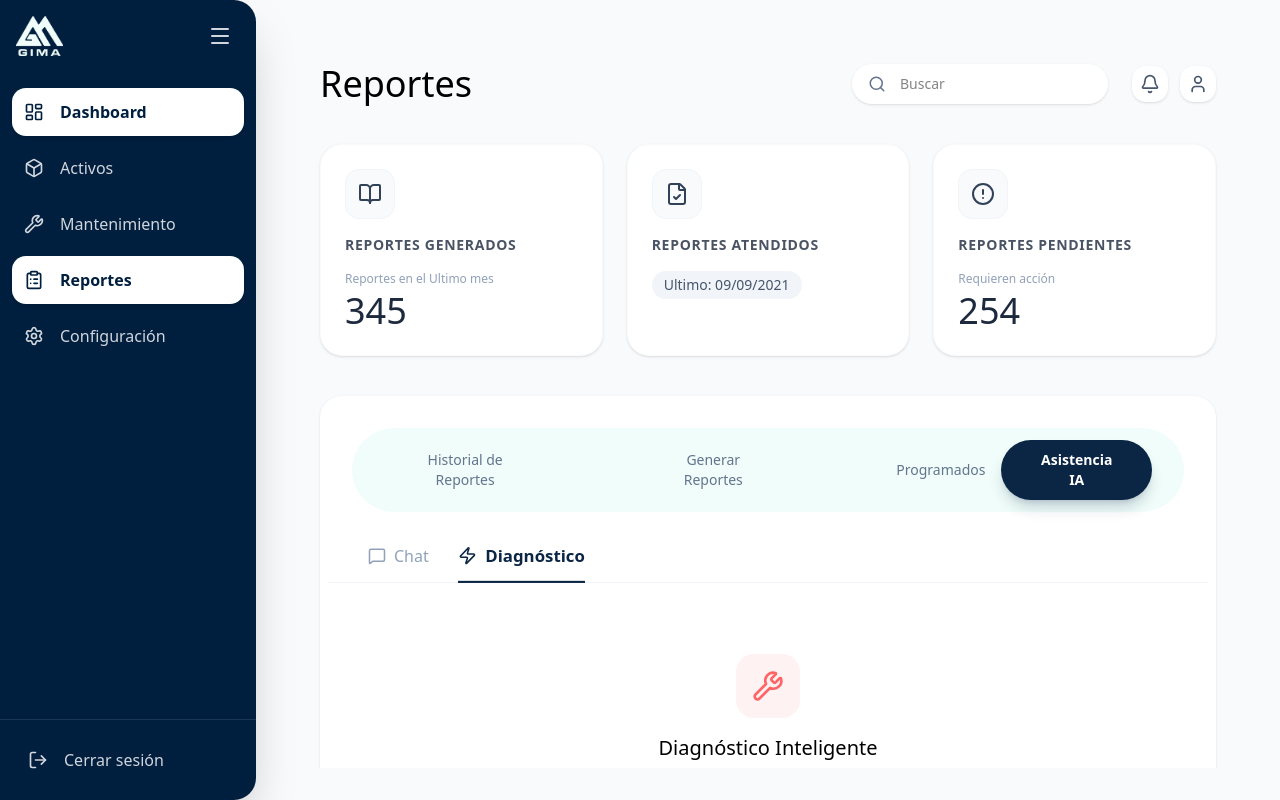
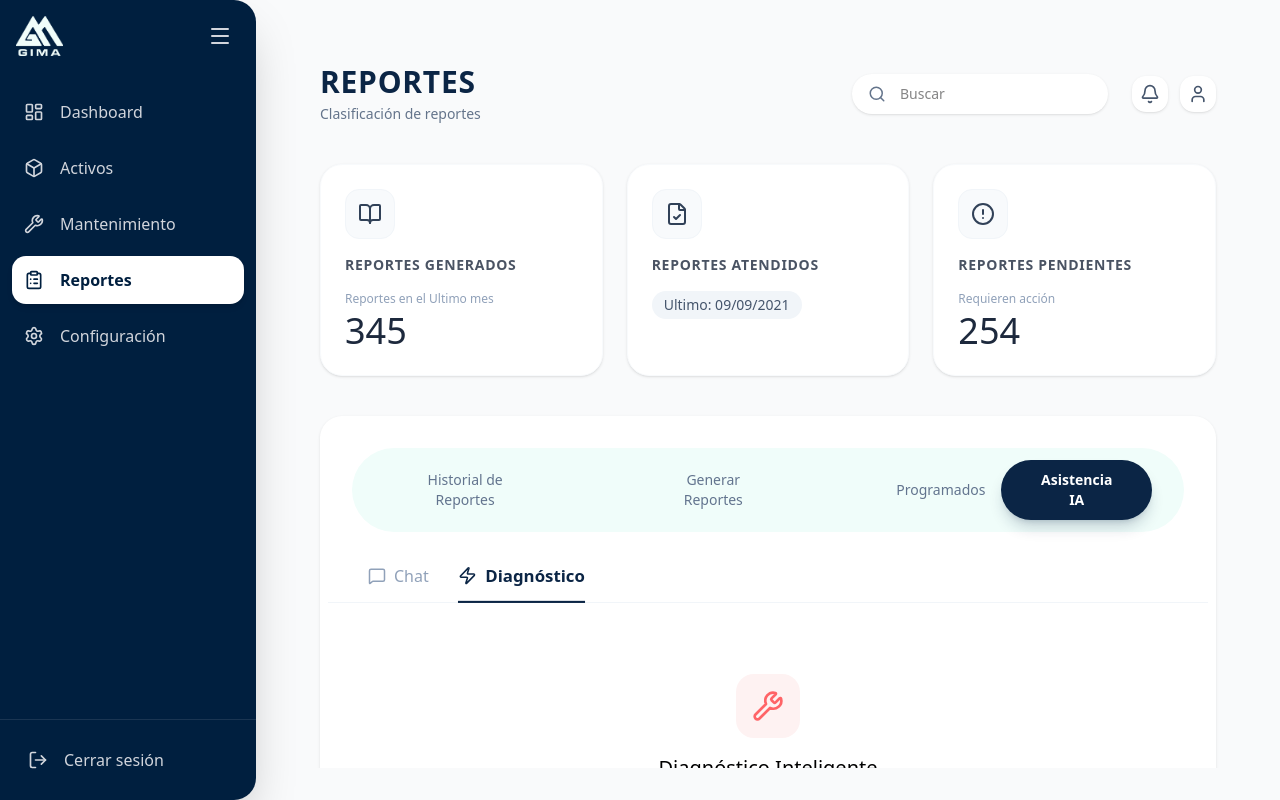
Before and after one commit to g41642596-cyber/gima-project, a Next.js app: page /dashboard/reportes in a window 1280 px wide. Built offline with nearby package versions, Linux system fonts and the light colour scheme.

Commit message:
Solucionado sombreado del dashboard y título en REPORTES

```diff
--- a/src/app/dashboard/reportes/page.tsx
+++ b/src/app/dashboard/reportes/page.tsx
@@ -15,7 +15,14 @@ export default function Dashboard() {
 
       {/* header*/}
       <header className="flex justify-between items-center mb-10">
-        <h1 className="font-microgramma text-4xl text-black">Reportes</h1>
+        <div>
+          <h1 className="text-3xl font-bold text-gima-navy font-title tracking-wide">
+            REPORTES
+          </h1>
+          <p className="text-gima-gray text-sm mt-1 font-medium">
+            Clasificación de reportes
+          </p>
+        </div>
         <div className="flex items-center gap-6">
           <div className="relative group">
             <Search className="absolute left-4 top-1/2 -translate-y-1/2 text-gima-gray" size={18} />
@@ -35,7 +42,7 @@ export default function Dashboard() {
         <StatCard icon={<AlertCircle size={24} />} title="Reportes Pendientes" value="254" subtext="Requieren acción" />
       </div>
 
-      <div className="bg-white rounded-3xl p-2 shadow-sm flex-1 flex flex-col min-h-[500px]">
+      <div className="bg-white rounded-3xl p-2 shadow-sm flex-1 flex flex-col min-h-125">
 
         {/* nav bar interna */}
         <div className="mx-6 mt-6 mb-8 bg-gima-light rounded-full px-8 py-3 flex items-center justify-between">
--- a/src/components/layout/Sidebar.tsx
+++ b/src/components/layout/Sidebar.tsx
@@ -94,8 +94,9 @@ export function Sidebar() {
           const Icon = item.icon;
           // Detectar si está activo (coincidencia exacta o sub-ruta)
           const isActive =
-            pathname === item.href || pathname.startsWith(`${item.href}/`);
-
+            item.href === "/dashboard"
+              ? pathname === "/dashboard" // Caso especial: Dashboard se sombrea solo si es exacto
+              : pathname === item.href || pathname.startsWith(`${item.href}/`); // Los demás
           return (
             <Link
               key={item.href}
```
